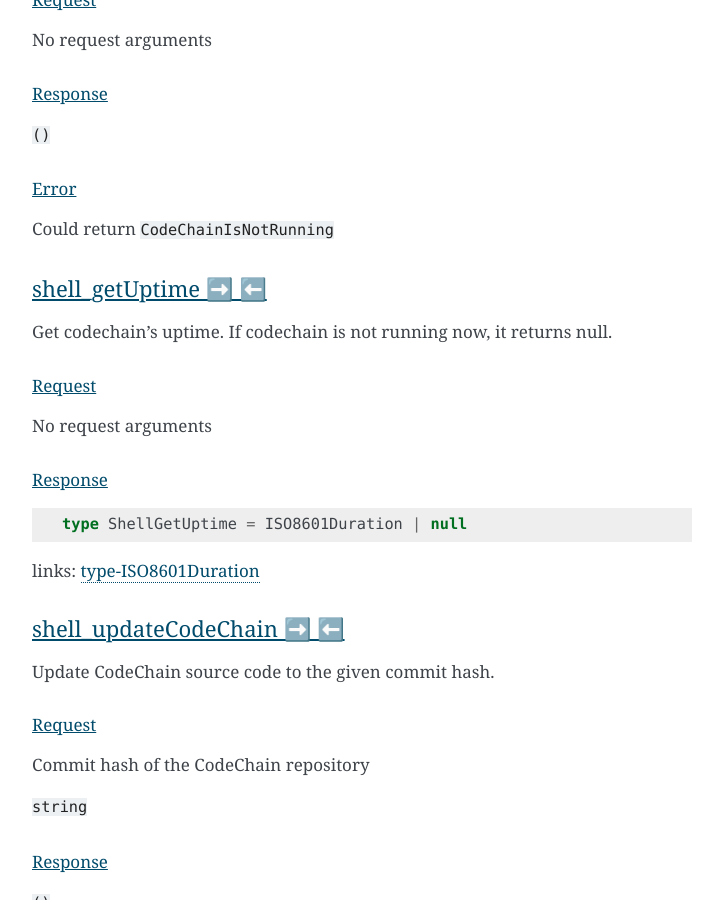
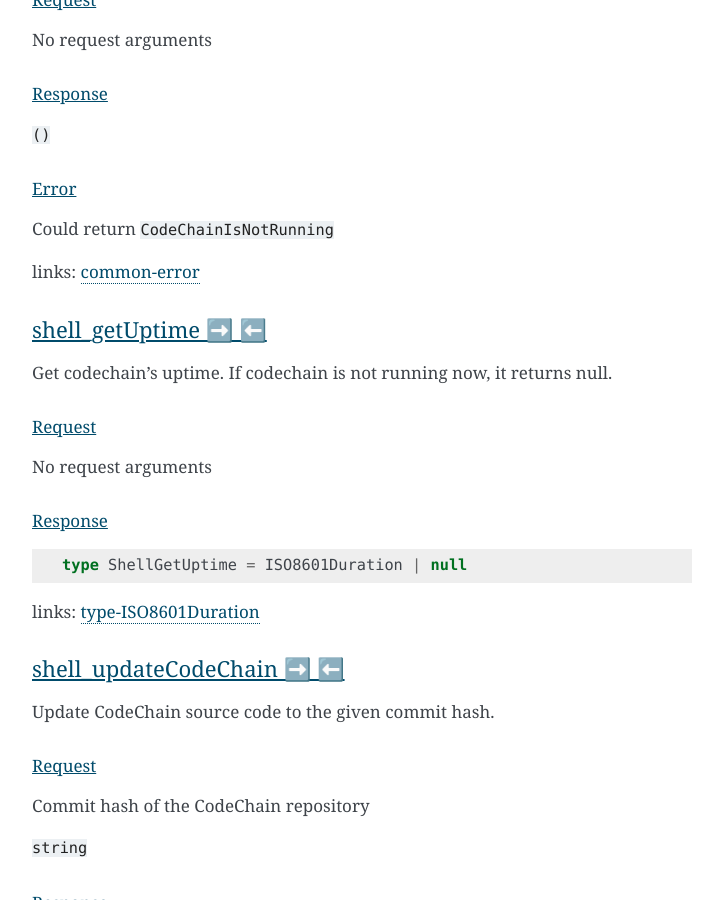
Before and after one commit to CodeChain-io/codechain-dashboard, a Sphinx documentation site: the page built from doc/source/index.rst, in a window 1280 px wide and 900 px high, scrolled down 8424 px. Shown: the whole window, without its empty margins (388-1111 px from the left). Built offline with Sphinx 7.4.7, drawn with Linux system fonts in a browser that asks for light colours.

Commit message:
Update index.rst

```diff
--- a/doc/source/index.rst
+++ b/doc/source/index.rst
@@ -203,6 +203,8 @@ JSON RPC uses -32768 to -32000 as reserved pre-defined errors.
     const UnknownErrorCode: number = -32001;
   }
 
+.. _common-error:
+
 Common error space
 --------------------
 
@@ -351,6 +353,8 @@ Error
 """"""
 
 Could return ``CodeChainIsNotRunning``
+
+links: common-error_
 
 
 shell_getUptime ➡️ ⬅️
```
